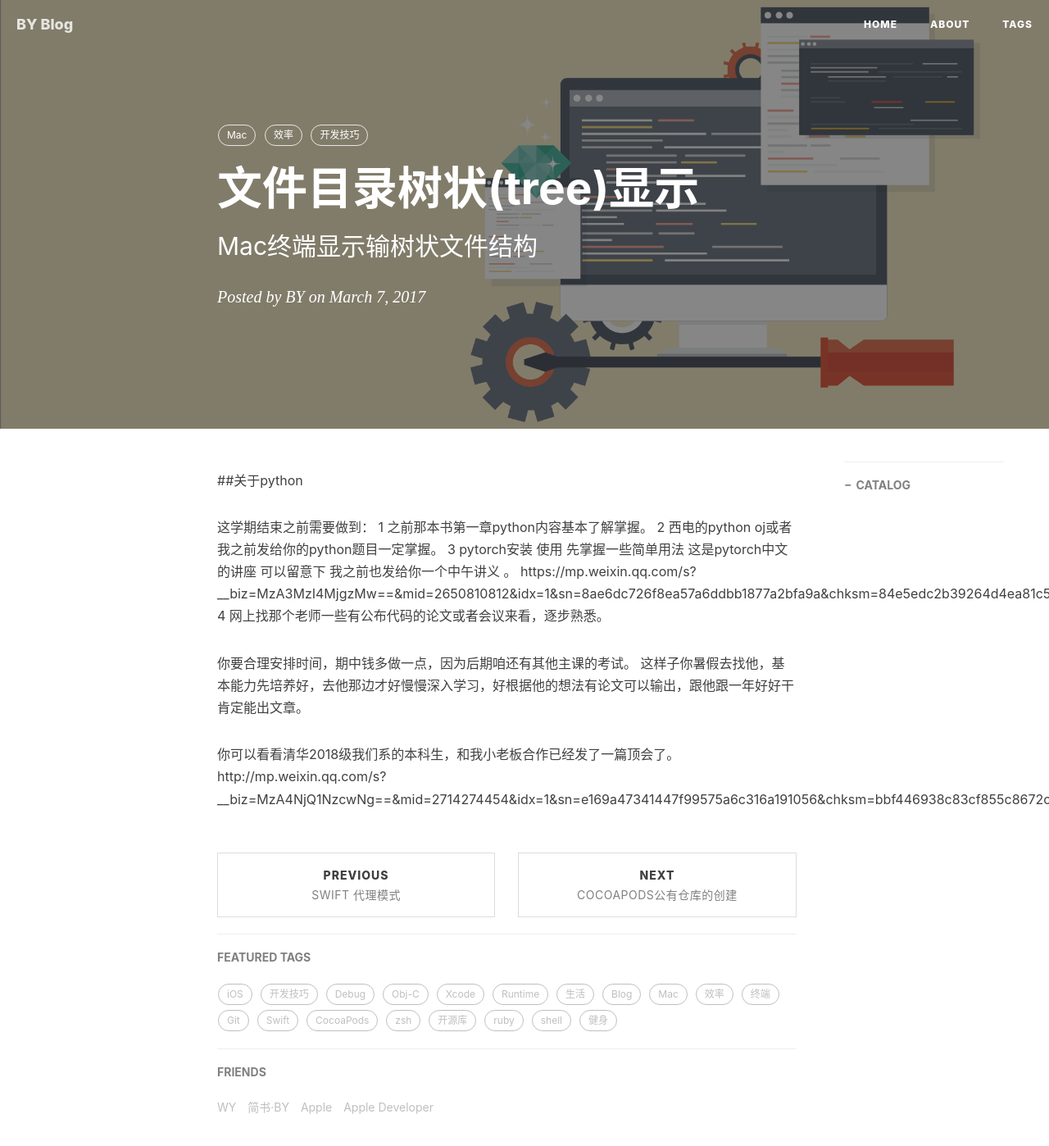
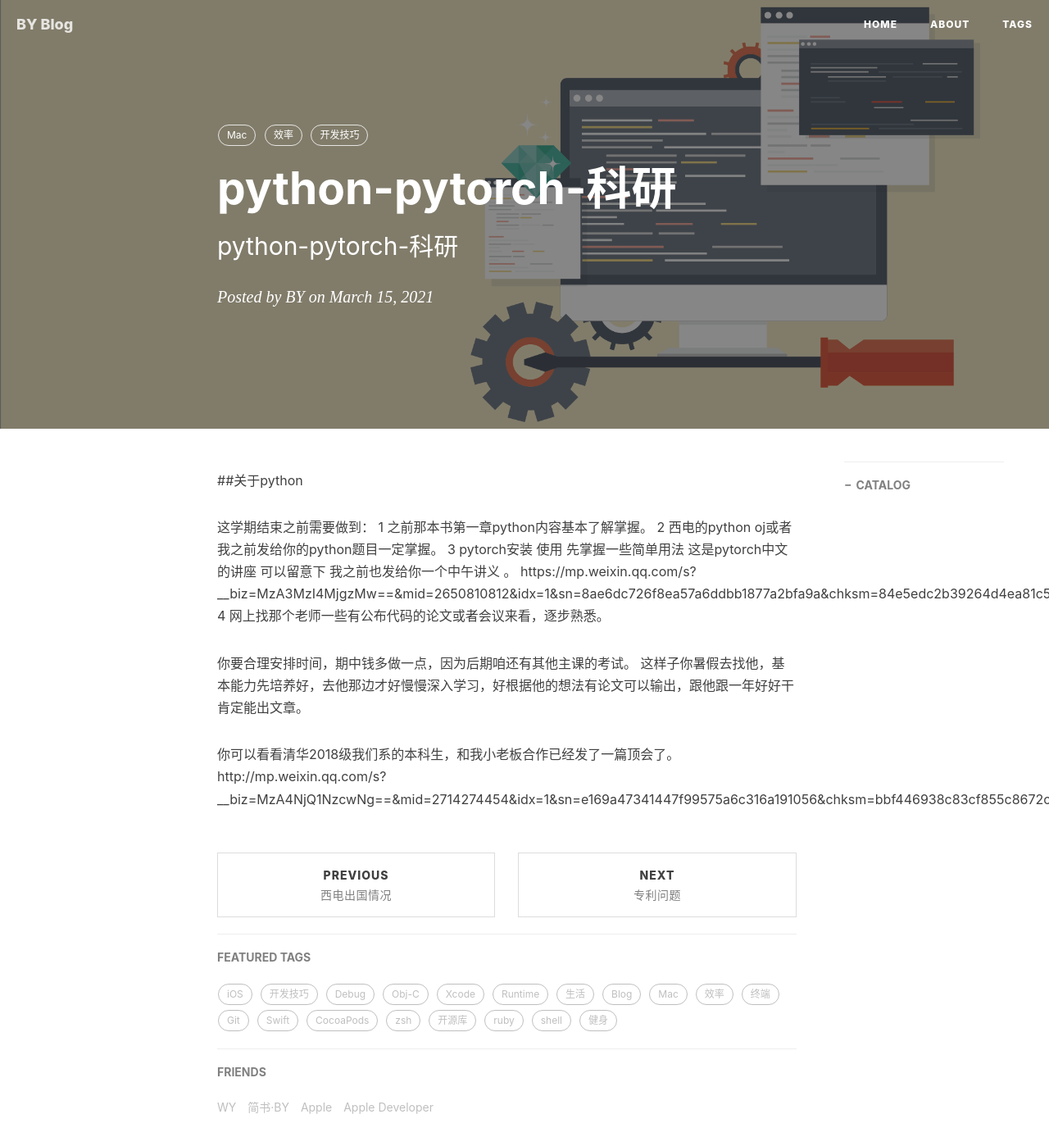
Before and after one commit to pengjiao123/pengjiao123.github.io, a Jekyll site: the page built from _posts/2017-3-07-文件目录树状(tree)显示.md, in a window 1280 px wide and 1400 px high. Shown: the whole window at 82% size. Built offline with Jekyll 4.4.1, drawn with Linux system fonts in a browser that asks for light colours; nearby versions of some CDN libraries; comment, search, counter and statistics services are not loaded.

Commit message:
Update 2017-3-07-文件目录树状(tree)显示.md

```diff
--- a/_posts/2017-3-07-文件目录树状(tree)显示.md
+++ b/_posts/2017-3-07-文件目录树状(tree)显示.md
@@ -1,8 +1,8 @@
 ---
 layout:     post
-title:      文件目录树状(tree)显示
-subtitle:   Mac终端显示输树状文件结构
-date:       2017-03-07
+title:      python-pytorch-科研
+subtitle:   python-pytorch-科研
+date:       2021-03-15
 author:     BY
 header-img: img/post-bg-debug.png
 catalog: true
```
